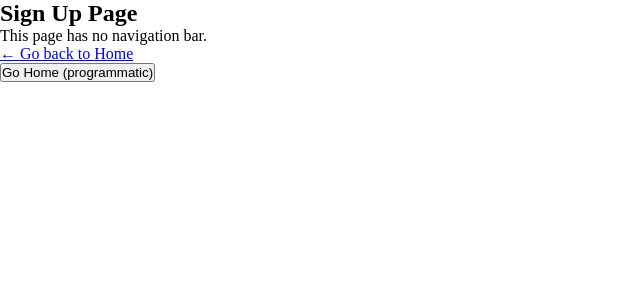
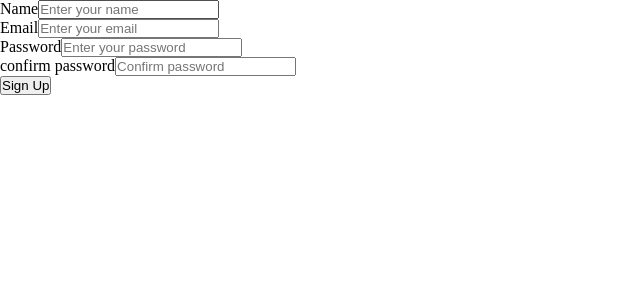
Before and after one commit to aukabanana/csc-router-app, a React (Vite) app: page /signup in a window 1280 px wide. Shown: the top 300 px of the page, without its empty margins (0-640 px from the left). Built offline with nearby package versions, Linux system fonts and the light colour scheme.

Commit message:
feat(all):

```diff
--- a/package.json
+++ b/package.json
@@ -10,8 +10,10 @@
     "preview": "vite preview"
   },
   "dependencies": {
+    "@hookform/resolvers": "^5.2.2",
     "react": "^19.2.4",
     "react-dom": "^19.2.4",
+    "react-hook-form": "^7.71.2",
     "react-router-dom": "^7.13.1"
   },
   "devDependencies": {
--- a/src/App.tsx
+++ b/src/App.tsx
@@ -8,7 +8,10 @@ export default function App() {
         <NavLink to='/about'>About</NavLink>
         <NavLink to='/contact'>Contact</NavLink>
         <NavLink to='/signup'>Sign Up</NavLink>
-        <NavLink to='service'>Service</NavLink>
+        <NavLink to='/service'>Service</NavLink>
+        <NavLink to='/profile'>Profile</NavLink>
+        <NavLink to='/settings'>Settings</NavLink>
+        <NavLink to='/Login'>Login</NavLink>
       </nav>
 
       <h1>Welcome to the Home Page!</h1>
--- a/src/main.tsx
+++ b/src/main.tsx
@@ -1,59 +1,92 @@
-import { StrictMode } from 'react'
-import { createRoot } from 'react-dom/client'
+import { StrictMode } from "react";
+import { createRoot } from "react-dom/client";
 
-import { createBrowserRouter, RouterProvider } from 'react-router-dom'
+import { createBrowserRouter, RouterProvider } from "react-router-dom";
 
-import App from './App.tsx'
+import App from "./App.tsx";
 
-import AboutPage from './pages/AboutPage.tsx'
-import ContactPage from './pages/ContactPage.tsx'
-import ServicePage from './pages/ServicePage.tsx'
-import Api from './pages/Api.tsx'
-import SignUpPage from './pages/SignUpPage.tsx'
-import ProductPage from './pages/ProductPage.tsx'
-import NotFoundPage from './pages/NotFoundPage.tsx'
+import AboutPage from "./pages/AboutPage.tsx";
+import ContactPage from "./pages/ContactPage.tsx";
+import ServicePage from "./pages/ServicePage.tsx";
+import Api from "./pages/Api.tsx";
+import SignUpPage from "./pages/SignUpPage.tsx";
+import ProductPage from "./pages/ProductPage.tsx";
+import NotFoundPage from "./pages/NotFoundPage.tsx";
+import ProfilePage from "./pages/ProfilePage.tsx";
+import SettingsPage from "./pages/SettingsPage.tsx";
+import DashboardPage from "./pages/DashboardPage.tsx";
+import LoginPage from "./pages/LoginPage.tsx";
 
-import './App.css'
+import "./App.css";
+import ProtectedRoute from "./middlewares/ProtectedRoute.tsx";
 
-const router = createBrowserRouter ([
+const router = createBrowserRouter([
   {
-    path: '/',
+    path: "/",
     element: <App />,
     children: [
       {
-        path: '/about',
-        element: <AboutPage />
+        path: "/about",
+        element: <AboutPage />,
       },
       {
-        path: '/contact',
-        element: <ContactPage />
+        path: "/contact",
+        element: <ContactPage />,
       },
       {
-        path: '/service',
-        element: <ServicePage />
-      }
+        path: "/service",
+        element: <ServicePage />,
+      },
     ],
   },
   {
-    path: '/api',
-    element: <Api />
+    path: "/api",
+    element: <Api />,
   },
   {
-    path: 'signup',
-    element: <SignUpPage />
+    path: "signup",
+    element: <SignUpPage />,
   },
   {
-    path: '/product/:productId',
-    element: <ProductPage />
+    path: "/product/:productId",
+    element: <ProductPage />,
   },
   {
-    path: '*',
-    element: <NotFoundPage />
+    path: "/profile",
+    element: (
+      <ProtectedRoute>
+        <ProfilePage />
+      </ProtectedRoute>
+    ),
   },
-])
+  {
+    path: "/settings",
+    element: (
+      <ProtectedRoute>
+        <SettingsPage />
+      </ProtectedRoute>
+    ),
+  },
+  {
+    path: "/dashboard",
+    element: (
+      <ProtectedRoute>
+        <DashboardPage />
+      </ProtectedRoute>
+    ),
+  },
+  {
+    path: "/login",
+    element: <LoginPage />
+  },
+  {
+    path: "*",
+    element: <NotFoundPage />,
+  },
+]);
 
-createRoot(document.getElementById('root')!).render(
+createRoot(document.getElementById("root")!).render(
   <StrictMode>
     <RouterProvider router={router} />
   </StrictMode>,
-)
+);
--- /dev/null
+++ b/src/middlewares/ProtectedRoute.tsx
@@ -0,0 +1,20 @@
+import { Navigate, useLocation } from "react-router-dom";
+
+type ProtectedRouteProps = {
+  children: React.ReactNode;
+};
+
+function ProtectedRoute({ children }: ProtectedRouteProps) {
+  const isAuthenticated = false;
+  const location = useLocation();
+
+  if (!isAuthenticated) {
+    return (
+      <Navigate to="/" state={{ from: location }} replace />
+    );
+  }
+
+  return children;
+}
+
+export default ProtectedRoute;
--- /dev/null
+++ b/src/pages/DashboardPage.tsx
@@ -0,0 +1,6 @@
+export default function DashboardPage () {
+    return (
+        <>
+        </>
+    )
+}
--- /dev/null
+++ b/src/pages/LoginPage.tsx
@@ -0,0 +1,76 @@
+import { useForm } from "react-hook-form";
+import { zodResolver } from "@hookform/resolvers/zod";
+import { z } from "zod";
+import { useNavigate, useLocation, Link } from "react-router-dom";
+
+const loginSchema = z.object({
+  email: z.string().email("Please enter a valid email address"),
+  password: z.string().min(6, "Password must be at least 6 characters"),
+});
+
+type LoginFormData = z.infer<typeof loginSchema>;
+
+function LoginPage() {
+  const navigate = useNavigate();
+  const location = useLocation();
+
+  const from = location.state?.from?.pathname ?? "/";
+
+  const message = location.state?.message;
+
+  const {
+    register,
+    handleSubmit,
+    formState: { errors },
+  } = useForm<LoginFormData>({
+    resolver: zodResolver(loginSchema),
+  });
+
+  const onSubmit = (data: LoginFormData) => {
+    console.log("✅ Logged in:", data);
+    navigate(from, { replace: true });
+  };
+
+  return (
+    <div>
+      <h2>Login</h2>
+
+      <form onSubmit={handleSubmit(onSubmit)}>
+        <div>
+          <label htmlFor="email">Email</label>
+          <input
+            id="email"
+            type="text"
+            placeholder="Enter your email"
+            {...register("email")}
+          />
+          {errors.email && (
+            <span style={{ color: "red" }}>{errors.email.message}</span>
+          )}
+        </div>
+
+        <div>
+          <label htmlFor="password">Password</label>
+          <input
+            id="password"
+            type="password"
+            placeholder="Enter your password"
+            {...register("password")}
+          />
+          {errors.password && (
+            <span style={{ color: "red" }}>{errors.password.message}</span>
+          )}
+        </div>
+
+        <button type="submit">Login</button>
+      </form>
+
+      <p>
+        Don't have an account? <Link to="/signup">Sign Up</Link>
+      </p>
+      {message && <p style={{ color: "green" }}>{message}</p>}
+    </div>
+  );
+}
+
+export default LoginPage;
--- /dev/null
+++ b/src/pages/ProfilePage.tsx
@@ -0,0 +1,8 @@
+export default function ProfilePage() {
+  return (
+    <div>
+      <h2>Profile</h2>
+      <p>Welcome! You are logged in.</p>
+    </div>
+  );
+}
--- /dev/null
+++ b/src/pages/SettingsPage.tsx
@@ -0,0 +1,7 @@
+export default function SettingPage() {
+    return (
+        <>
+        <h1>Setting Page</h1>
+        </>
+    )
+}
--- a/src/pages/SignUpPage.tsx
+++ b/src/pages/SignUpPage.tsx
@@ -1,21 +1,92 @@
-import { Link, useNavigate } from "react-router-dom";
+import { useForm } from "react-hook-form";
+import { zodResolver } from "@hookform/resolvers/zod";
+import { useNavigate } from "react-router-dom";
+import { z } from "zod";
+
+const signUpSchema = z
+  .object({
+    name: z.string().min(1, "Name is required"),
+    email: z.email("Please enter a valid email address"),
+    password: z.string().min(6, "Password must be at least 6 characters"),
+    confirmPassword: z.string().min(1, "Please confirm your password"),
+  })
+  .refine((data) => data.password === data.confirmPassword, {
+    message: "Passwords do not match",
+    path: ["confirmPassword"],
+  });
+
+type SignUpFormData = z.infer<typeof signUpSchema>;
 
 function SignUpPage() {
   const navigate = useNavigate();
+  const {
+    register,
+    handleSubmit,
+    formState: { errors },
+  } = useForm<SignUpFormData>({
+    resolver: zodResolver(signUpSchema),
+  });
 
-  const handleGoHome = () => {
-    console.log("Doing some logic first...");
-    navigate("/");
+  const onSubmit = (data: SignUpFormData) => {
+    navigate("/login", { state: { message: "Account created! Please log in." } });
   };
 
   return (
-    <div>
-      <h2>Sign Up Page</h2>
-      <p>This page has no navigation bar.</p>
-      <Link to="/">← Go back to Home</Link>
-      <br />
-      <button onClick={handleGoHome}>Go Home (programmatic)</button>
-    </div>
+    <form onSubmit={handleSubmit(onSubmit)}>
+      <div>
+        <label htmlFor="name">Name</label>
+        <input
+          id="name"
+          type="text"
+          placeholder="Enter your name"
+          {...register("name")}
+        />
+        {errors.name && (
+          <span style={{ color: "red" }}>{errors.name.message}</span>
+        )}
+      </div>
+
+      <div>
+        <label htmlFor="email">Email</label>
+        <input
+          id="email"
+          type="text"
+          placeholder="Enter your email"
+          {...register("email")}
+        />
+        {errors.email && (
+          <span style={{ color: "red" }}>{errors.email.message}</span>
+        )}
+      </div>
+
+      <div>
+        <label htmlFor="password">Password</label>
+        <input
+          id="password"
+          type="password"
+          placeholder="Enter your password"
+          {...register("password")}
+        />
+        {errors.password && (
+          <span style={{ color: "red" }}>{errors.password.message}</span>
+        )}
+      </div>
+
+      <div>
+        <label htmlFor="confirmPassword">confirm password</label>
+        <input
+          id="confirmPassword"
+          type="password"
+          placeholder="Confirm password"
+          {...register("confirmPassword")}
+        />
+        {errors.confirmPassword && (
+          <span style={{ color: "red" }}>{errors.confirmPassword.message}</span>
+        )}
+      </div>
+
+      <button type="submit">Sign Up</button>
+    </form>
   );
 }
 
```
Also changed, not shown: 1 other file (tests, documents, lock files or other folders).
